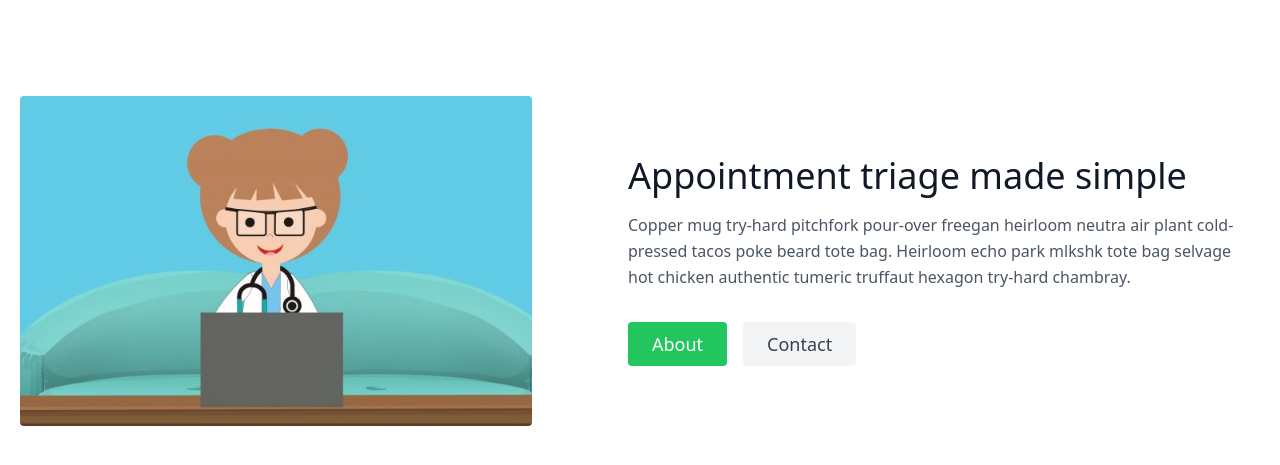
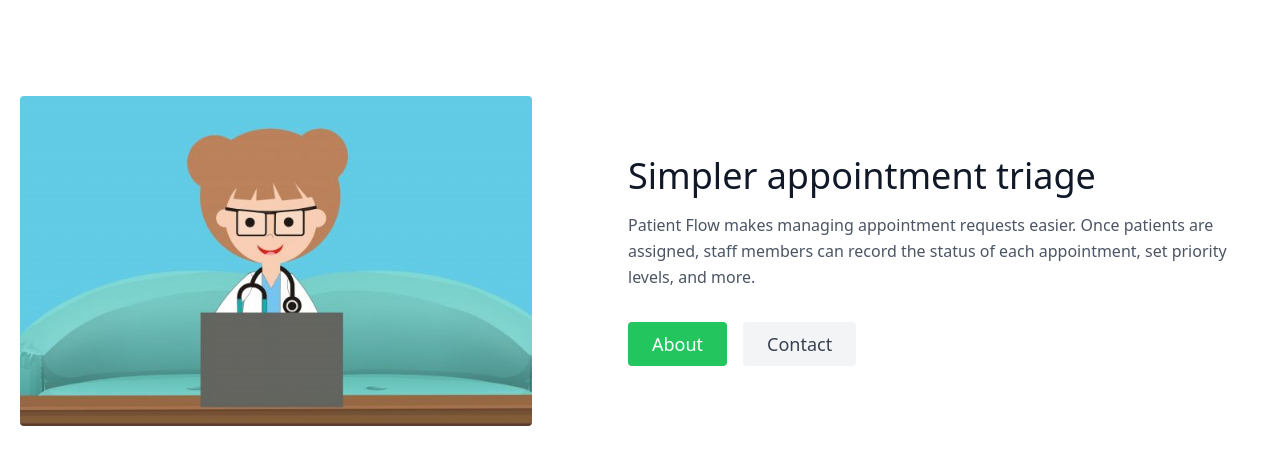
Before and after one commit to jonboland/patientflow, a Django app: page / in a window 1280 px wide. Shown: the part 80-545 px from the top of the page. Run offline with Django 3.2, Linux system fonts and the light colour scheme; some libraries are stand-ins or nearby versions.

Commit message:
Update homepage and password reset text

```diff
--- a/templates/index.html
+++ b/templates/index.html
@@ -8,12 +8,12 @@
       <img class="object-cover object-center rounded" alt="Illustration of a doctor using a laptop on a sofa" src="{% static 'images/doctor-sofa-laptop-Illustration.png' %}">
     </div>
     <div class="lg:flex-grow md:w-1/2 lg:pl-24 md:pl-16 flex flex-col md:items-start md:text-left items-center text-center">
-      <h1 class="title-font sm:text-4xl text-3xl mb-4 font-medium text-gray-900">Appointment triage made simple
+      <h1 class="title-font sm:text-4xl text-3xl mb-4 font-medium text-gray-900">Simpler appointment triage
         <br class="hidden lg:inline-block">
       </h1>
       <p class="mb-8 leading-relaxed">
-        Copper mug try-hard pitchfork pour-over freegan heirloom neutra air plant cold-pressed tacos poke beard tote bag.
-        Heirloom echo park mlkshk tote bag selvage hot chicken authentic tumeric truffaut hexagon try-hard chambray.
+        Patient Flow makes managing appointment requests easier.
+        Once patients are assigned, staff members can record the status of each appointment, set priority levels, and more.
       </p>
       <div class="flex justify-center">
         <button class="inline-flex text-white bg-green-500 border-0 py-2 px-6 focus:outline-none hover:bg-green-600 rounded text-lg">About</button>
@@ -22,4 +22,4 @@
     </div>
   </div>
 </section>
-{% endblock content  %}
+{% endblock content %}
--- a/templates/registration/password_reset_form.html
+++ b/templates/registration/password_reset_form.html
@@ -4,7 +4,7 @@
 {% block content %}
 
 <div class="max-w-lg mx-auto">
-  <h1 class="text-2xl text-grey-800">Enter new password</h1>
+  <h1 class="text-2xl text-grey-800">Enter email address</h1>
   <form class="mt-5" method="post">
     {% csrf_token %}
     {{ form|crispy }}
```
